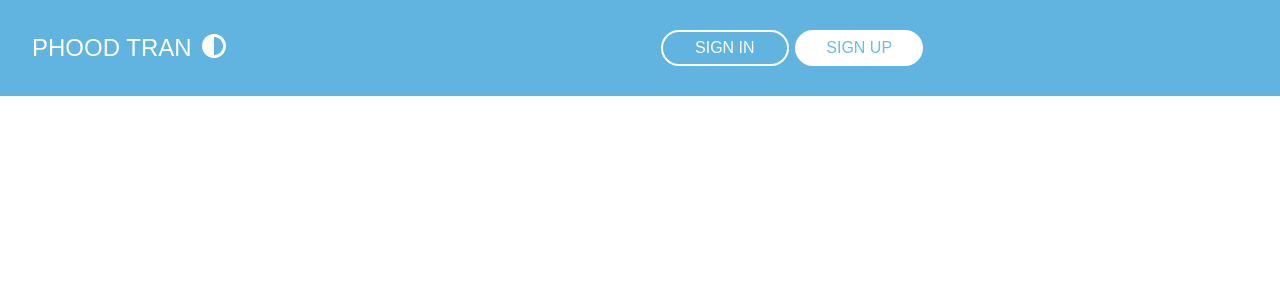
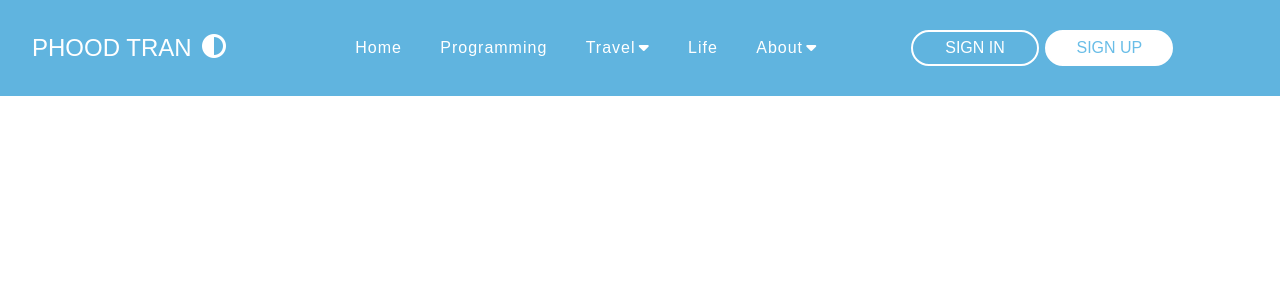
Before and after one commit to phuctranlh/comprehensive-menu, a React (Create React App) app: page / in a window 1280 px wide. Shown: the top 300 px of the page. Built offline with nearby package versions, Linux system fonts and the light colour scheme.

Commit message:
Add first level of the menu
Add html and css for the first level of the menu

```diff
--- a/src/components/menu/Header.tsx
+++ b/src/components/menu/Header.tsx
@@ -1,6 +1,7 @@
 import React, {useState} from 'react';
 import '../../style/Header.css';
 import {Link} from "react-router-dom";
+import MenuComp from "./MenuComp";
 
 function Header(props) {
 
@@ -17,7 +18,7 @@ function Header(props) {
                     </div>
                     <div className="nav-btn">
 
-
+                        <MenuComp></MenuComp>
                         <div className="log-sign">
                             <a href="#" className="btn transparent">Sign in</a>
                             <a href="#" className="btn solid">Sign up</a>
--- /dev/null
+++ b/src/components/menu/MenuComp.tsx
@@ -0,0 +1,31 @@
+import React from 'react';
+
+function MenuComp(props) {
+    return (
+        <div className="nav-links">
+            <ul>
+                <li className="first-nav"><a href="/">Home </a></li>
+                <li className="first-nav"><a href="/orders">Programming </a></li>
+                <li className="first-nav menu-has-sub">
+                    <input type="checkbox" id="menu-check0.2" />
+                    <a href="/">Travel
+                        <label title="toggle menu" htmlFor="menu-check0.2">
+                            <i className="fa fa-caret-down" aria-hidden="true"></i>
+                        </label>
+                    </a>
+                </li>
+                <li className="first-nav"><a href="/reports">Life </a></li>
+                <li className="first-nav menu-has-sub">
+                    <input type="checkbox" id="menu-check0.4" />
+                    <a href="/">About
+                        <label title="toggle menu" htmlFor="menu-check0.4">
+                            <i className="fa fa-caret-down" aria-hidden="true"></i>
+                        </label>
+                    </a>
+                </li>
+            </ul>
+        </div>
+);
+}
+
+export default MenuComp;
--- a/src/style/Header.css
+++ b/src/style/Header.css
@@ -1,6 +1,6 @@
 /*Header- Navigation bar*/
 
-.responsive-header{
+.responsive-header {
     position: sticky;
     top: 0px;
     background-color: #60b4df;
@@ -8,7 +8,7 @@
     z-index: 1000;
 }
 
-.header-container{
+.header-container {
     padding: 0 2rem;
     margin: 0 auto;
     display: flex;
@@ -16,7 +16,7 @@
 }
 
 /*Logo area*/
-.logo-container{
+.logo-container {
     flex: 1;
     display: flex;
     align-items: center;
@@ -38,20 +38,73 @@
 }
 
 /*Menu area*/
+.header-container ul{
+    list-style: none;
+    height: 100%;
+}
+
+.header-container ul a{
+    text-decoration: none;
+}
+
 .nav-btn{
     flex: 3;
     display: flex;
 }
 
+.nav-links > ul {
+    display: flex;
+    justify-content: center;
+    align-items: center;
+}
+
+.first-nav {
+    position: relative;
+}
+
+.first-nav > a {
+    line-height: 6rem;
+    color: #fff;
+    padding: 0 1.2rem;
+    letter-spacing: 1px;
+    font-size: 1rem;
+    display: flex;
+    align-items: center;
+    justify-content: space-between;
+    transition: .6s;
+}
+
+.first-nav > a > i {
+    margin-left: .2rem;
+}
+
+.first-nav:hover > a {
+    color: yellow;
+}
+
+.menu-has-sub input[type=checkbox] {
+    z-index: 90001;
+    cursor: pointer;
+    opacity: 0;
+    display: flex;
+    position: absolute;
+    top: 45%;
+    right: 1.1rem;
+}
+
+.menu-has-sub > a > label > i {
+    padding-left: .2rem;
+}
+
 /*Login area*/
-.log-sign{
+.log-sign {
     display: flex;
     justify-content: center;
     align-items: center;
     flex: 1;
 }
 
-.log-sign .btn{
+.log-sign .btn {
     display: inline-block;
     padding: .5rem 1.3rem;
     font-size: 1rem;
@@ -66,12 +119,12 @@
     text-align: center;
 }
 
-.btn.solid, .btn.transparent:hover{
+.btn.solid, .btn.transparent:hover {
     background-color: #fff;
     color: #69bde7;
 }
 
-.btn.transparent, .btn.solid:hover{
+.btn.transparent, .btn.solid:hover {
     background-color: transparent;
     color: #fff;
 }
```
